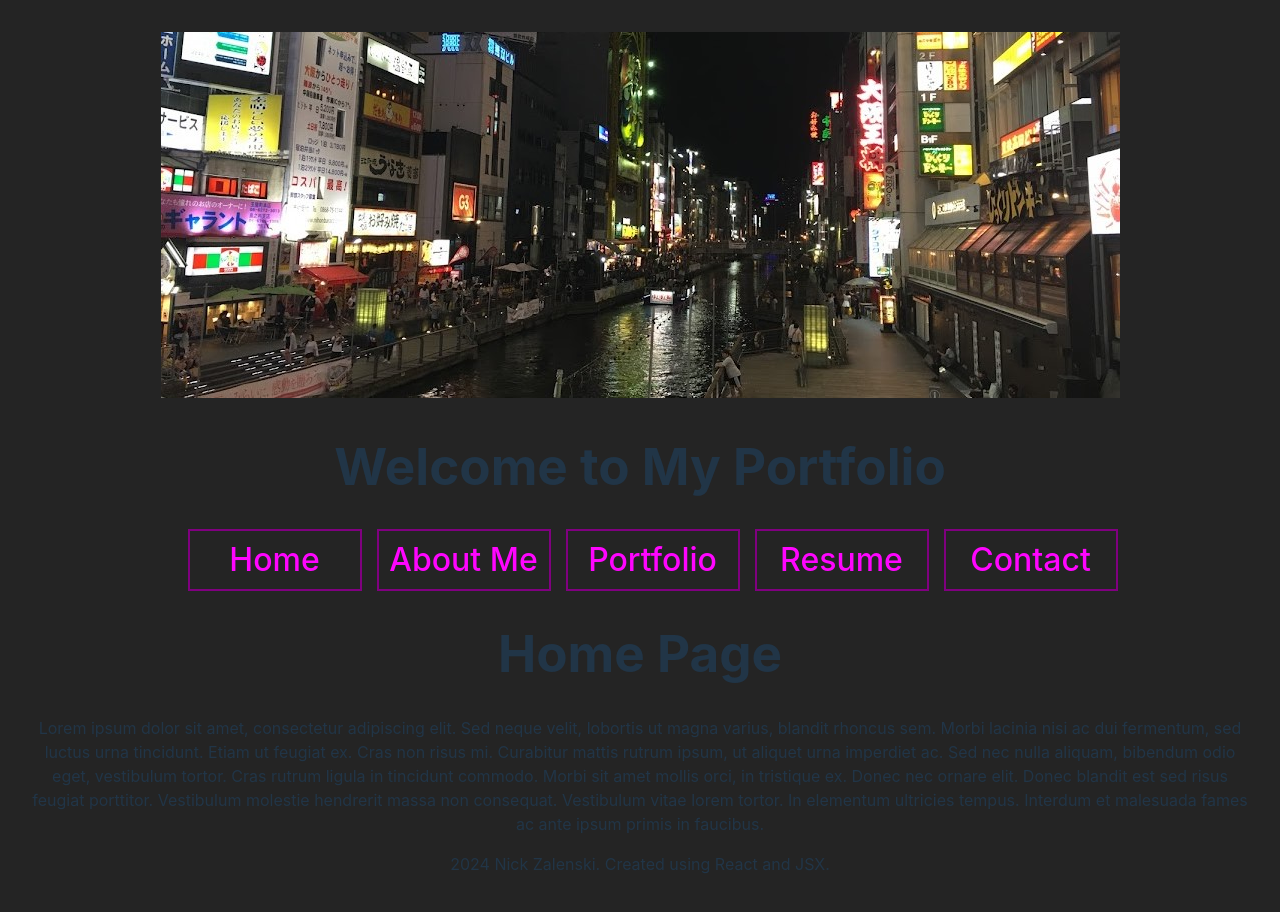
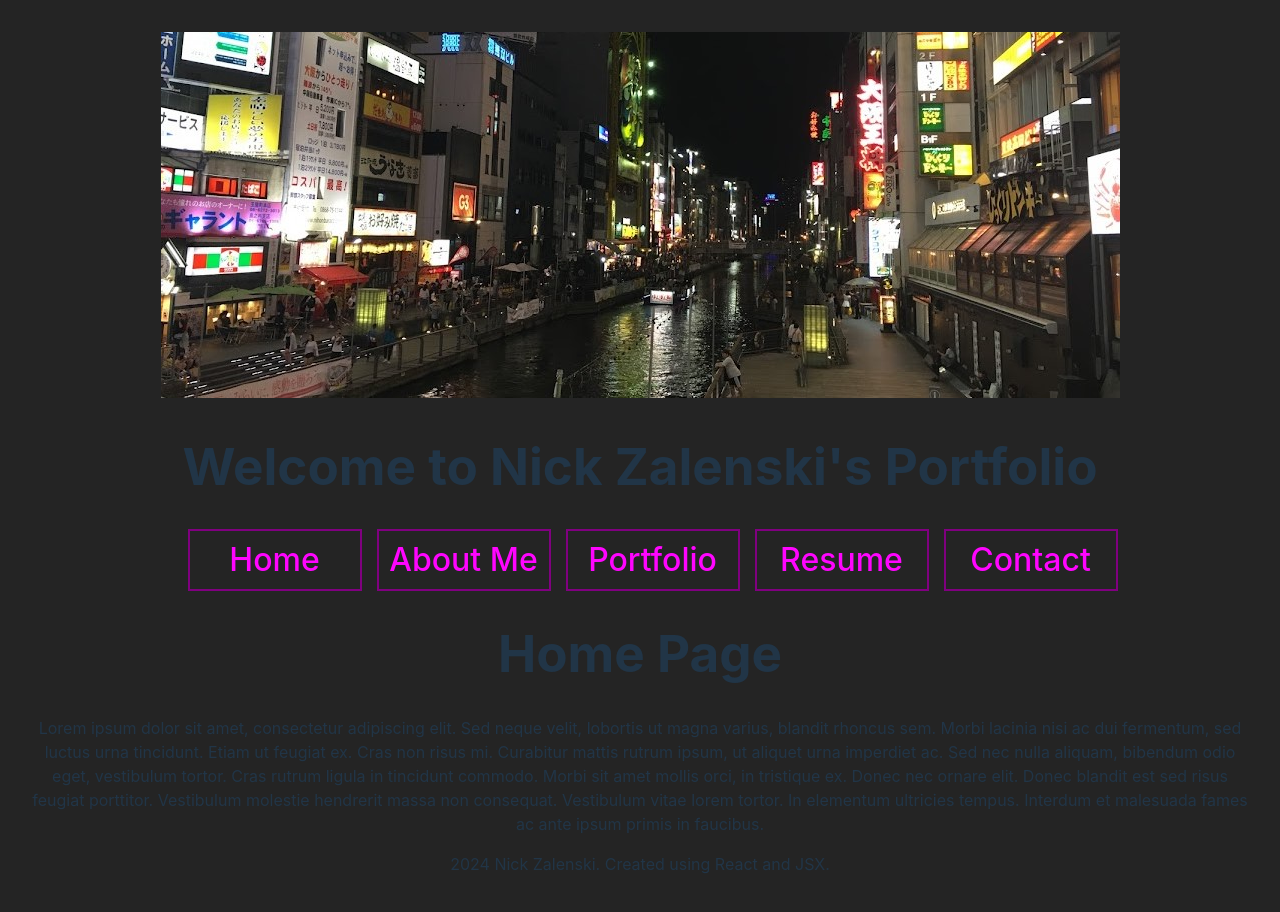
Before and after one commit to ElBoyTM/React-Portfolio, a React (Vite) app in the folder Develop/: page / in a window 1280 px wide. Shown: the top 912 px of the page. Built offline with nearby package versions, Linux system fonts and the light colour scheme.

Commit message:
changed header message

```diff
--- a/Develop/src/components/Header.jsx
+++ b/Develop/src/components/Header.jsx
@@ -5,7 +5,7 @@ export default function Header() {
     return (
         <header className="header">
             <img src={logo} alt="Logo" className="header-logo" />
-            <h1 className="header-title">Welcome to My Portfolio</h1>
+            <h1 className="header-title">Welcome to Nick Zalenski's Portfolio</h1>
         </header>
     );
 };
```
